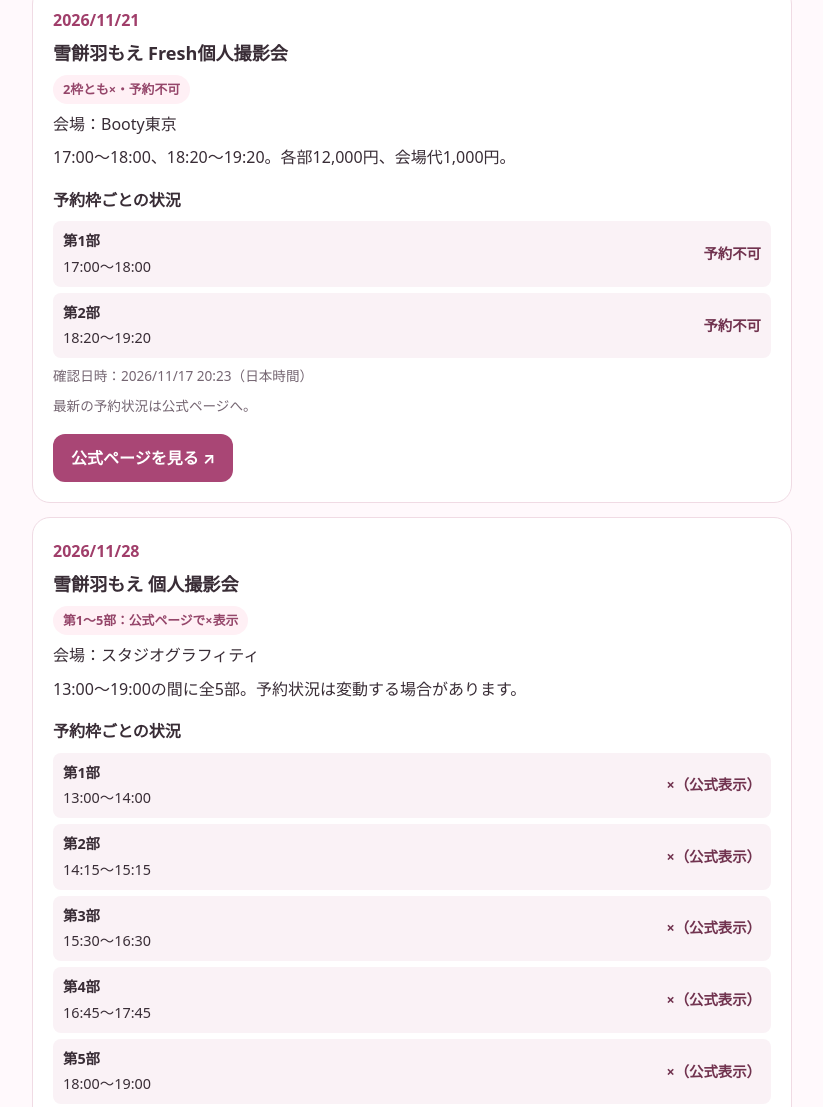
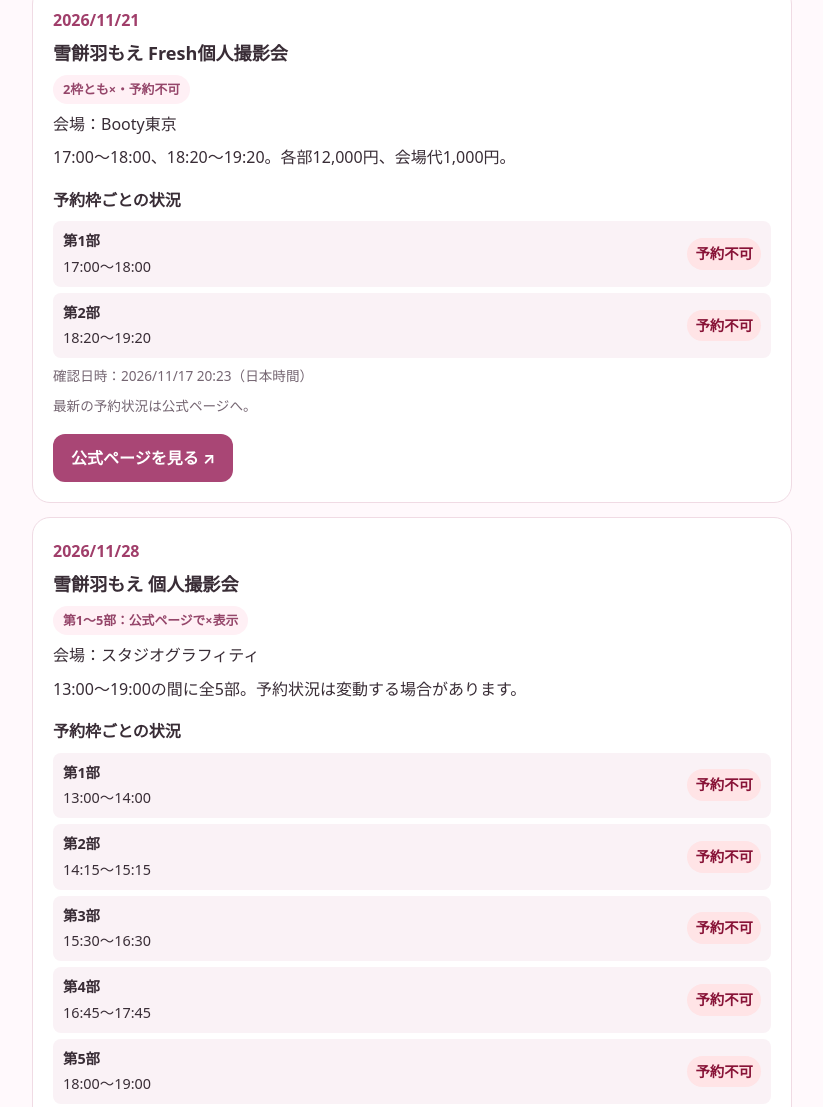
Before and after one commit to Yoshi2026s/moe-photo-watch, a plain HTML site: page index.html in a window 1280 px wide. Shown: the part 671-1778 px from the top of the page, without its empty margins (228-1051 px from the left). Drawn offline with Linux system fonts and the light colour scheme.

Commit message:
予約枠の状態を色とラベルで表示 (#6)
* Update app.js for slot status labels

* Update style.css for slot status labels

* Update index.html for slot status labels

* Update OPERATIONS.md for slot status labels

```diff
--- a/app.js
+++ b/app.js
@@ -10,6 +10,16 @@ function safeUrl(s) { try { const u = new URL(s); return u.protocol === 'https:'
 function todayJst() { return new Intl.DateTimeFormat('en-CA', { timeZone: 'Asia/Tokyo', year: 'numeric', month: '2-digit', day: '2-digit' }).format(new Date()); }
 function dateKey(date) {
   return typeof date === 'string' && /^\d{4}\/\d{2}\/\d{2}$/.test(date) ? date.replaceAll('/', '-') : '9999';
+}
+function slotBadge(value) {
+  const status = typeof value === 'string' ? value.trim().normalize('NFKC') : '';
+  if (/^(?:空き|空きあり|予約可|予約可能|予約受付中|○|〇|◯)$/.test(status)) {
+    return { label: '空き', variant: 'available' };
+  }
+  if (/^(?:予約不可|満枠|満席|受付終了|×(?:\(公式表示\))?)$/.test(status)) {
+    return { label: '予約不可', variant: 'unavailable' };
+  }
+  return { label: '未確認', variant: 'unknown' };
 }
 function renderSlots(slots, past) {
   const valid = Array.isArray(slots) ? slots.filter(slot =>
@@ -24,9 +34,9 @@ function renderSlots(slots, past) {
   const list = element('ul', '', 'slot-list');
   for (const slot of valid) {
     const timing = typeof slot.time === 'string' && slot.time ? slot.time : '時間未確認';
-    const status = typeof slot.status === 'string' && slot.status.trim() ? slot.status : '未確認';
+    const status = slotBadge(slot.status);
     const row = element('li', '', 'slot-row');
-    row.append(element('strong', slot.label), element('span', timing), element('span', status, 'slot-status'));
+    row.append(element('strong', slot.label), element('span', timing), element('span', status.label, 'slot-status slot-status--' + status.variant));
     list.append(row);
   }
   section.append(list);
--- a/style.css
+++ b/style.css
@@ -8,3 +8,8 @@
 .slot-row > strong { grid-column: 1; }
 .slot-row > span:nth-child(2) { grid-column: 1; font-variant-numeric: tabular-nums; }
 .slot-status { grid-column: 2; grid-row: 1 / span 2; text-align: right; color: #71334f; font-weight: 700; }
+
+.slot-status { display: inline-block; padding: 4px 8px; border-radius: 999px; }
+.slot-status--available { background: #dcfce7; color: #14532d; }
+.slot-status--unavailable { background: #ffe4e6; color: #881337; }
+.slot-status--unknown { background: #e5e7eb; color: #374151; }
```
Also changed, not shown: index.html (+1 -1 lines), 1 other file.
